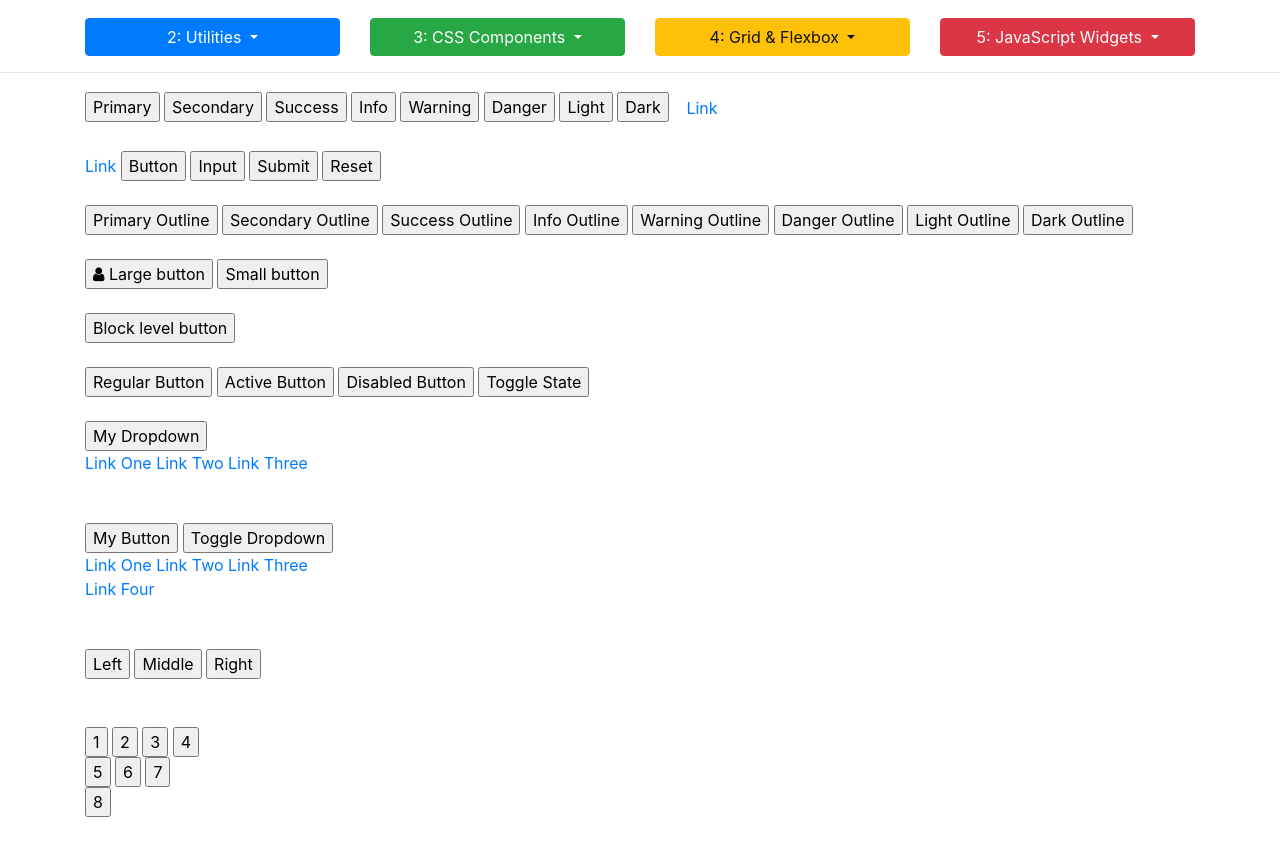
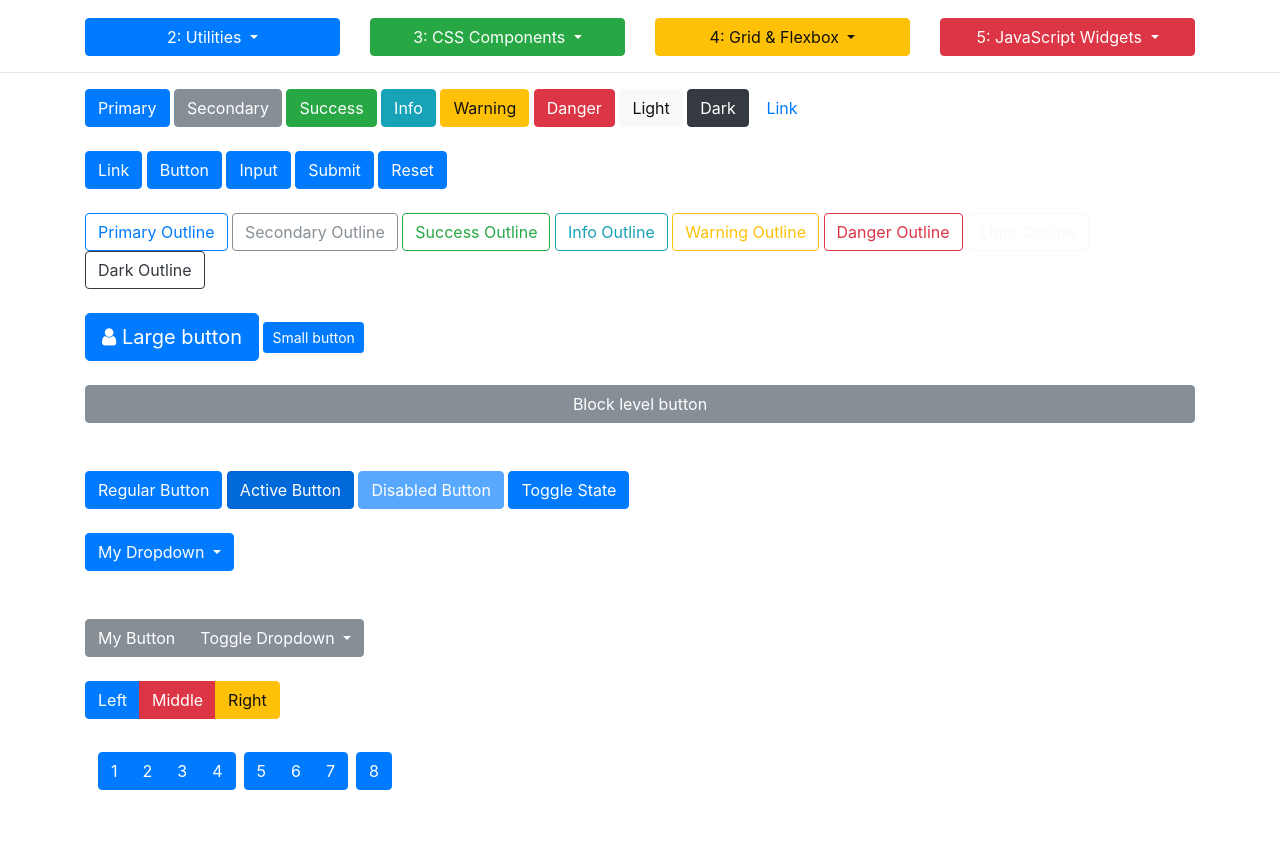
Before and after one commit to BrandonSmith8038/Udemy-BootStrap-4, a plain HTML site: page Bootstrap Sandbox/3_2_buttons.html in a window 1280 px wide. Shown: the part 109-952 px from the top of the page. Drawn offline with nearby package versions, Linux system fonts and the light colour scheme.

Commit message:
Finished Buttons

```diff
--- a/Bootstrap Sandbox/3_2_buttons.html
+++ b/Bootstrap Sandbox/3_2_buttons.html
@@ -83,122 +83,122 @@
         <!--########################START HERE#########################-->
 
         <!-- BUTTONS -->
-        <button type="button">Primary</button>
-        <button type="button">Secondary</button>
-        <button type="button">Success</button>
-        <button type="button">Info</button>
-        <button type="button">Warning</button>
-        <button type="button">Danger</button>
-        <button type="button">Light</button>
-        <button type="button">Dark</button>
-        <button class="btn btn-link">Link</button>
+        <button type="button" class="btn btn-primary">Primary</button>
+        <button type="button" class="btn btn-secondary">Secondary</button>
+        <button type="button" class="btn btn-success">Success</button>
+        <button type="button" class="btn btn-info">Info</button>
+        <button type="button" class="btn btn-warning">Warning</button>
+        <button type="button" class="btn btn-danger">Danger</button>
+        <button type="button" class="btn btn-light">Light</button>
+        <button type="button" class="btn btn-dark">Dark</button>
+        <button class="btn btn-link" class="btn btn-link">Link</button>
 
         <br><br>
 
         <!-- BUTTON TAGS -->
-        <a href="#" role="button">Link</a>
-        <button type="submit">Button</button>
-        <input type="button" value="Input">
-        <input type="submit" value="Submit">
-        <input type="reset" value="Reset">
+        <a href="#" role="button" class="btn btn-primary">Link</a>
+        <button type="submit" class="btn btn-primary">Button</button>
+        <input type="button" value="Input" class="btn btn-primary">
+        <input type="submit" value="Submit" class="btn btn-primary">
+        <input type="reset" value="Reset" class="btn btn-primary">
 
         <br><br>
 
         <!-- OUTLINE BUTTONS -->
-        <button type="button">Primary Outline</button>
-        <button type="button">Secondary Outline</button>
-        <button type="button">Success Outline</button>
-        <button type="button">Info Outline</button>
-        <button type="button">Warning Outline</button>
-        <button type="button">Danger Outline</button>
-        <button type="button">Light Outline</button>
-        <button type="button">Dark Outline</button>
+        <button type="button" class="btn btn-outline-primary">Primary Outline</button>
+        <button type="button" class="btn btn-outline-secondary">Secondary Outline</button>
+        <button type="button" class="btn btn-outline-success">Success Outline</button>
+        <button type="button" class="btn btn-outline-info">Info Outline</button>
+        <button type="button" class="btn btn-outline-warning">Warning Outline</button>
+        <button type="button" class="btn btn-outline-danger">Danger Outline</button>
+        <button type="button" class="btn btn-outline-light">Light Outline</button>
+        <button type="button" class="btn btn-outline-dark">Dark Outline</button>
 
         <br><br>
 
         <!-- BUTTON SIZES -->
-        <button type="button"><i class="fa fa-user"></i> Large button</button>
-        <button type="button">Small button</button>
+        <button type="button" class="btn btn-primary btn-lg"><i class="fa fa-user"></i> Large button</button>
+        <button type="button" class="btn btn-primary btn-sm">Small button</button>
         <br><br>
-        <button type="button">Block level button</button>
+        <button type="button" class="btn btn-secondary btn-block">Block level button</button>
 
         <br><br>
 
         <!-- STATES -->
-        <button type="button">Regular Button</button>
-        <button type="button">Active Button</button>
-        <button type="button">Disabled Button</button>
+        <button type="button" class="btn btn-primary">Regular Button</button>
+        <button type="button" class="btn btn-primary active">Active Button</button>
+        <button type="button" class="btn btn-primary disabled">Disabled Button</button>
 
-        <button type="button">
+        <button type="button" class="btn btn-primary" data-toggle="button">
             Toggle State
         </button>
 
         <br><br>
 
         <!-- BUTTON DROPDOWNS -->
-        <div>
-            <button type="button">
+        <div class="dropdown">
+            <button type="button" class="btn btn-primary dropdown-toggle" data-toggle="dropdown">
                 My Dropdown
             </button>
-            <div>
-                <a href="#">Link One</a>
-                <a href="#">Link Two</a>
-                <a href="#">Link Three</a>
+            <div class="dropdown-menu">
+                <a href="#" class="dropdown-item">Link One</a>
+                <a href="#" class="dropdown-item">Link Two</a>
+                <a href="#" class="dropdown-item">Link Three</a>
             </div>
         </div>
 
         <br><br>
 
         <!-- SPLIT DROPDOWNS -->
-        <div>
-            <button type="button">My Button</button>
-            <button type="button">
+        <div class="btn-group">
+            <button type="button" class="btn btn-secondary">My Button</button>
+            <button type="button" class="btn btn-secondary dropdown-toggle" data-toggle="dropdown">
                 <span>Toggle Dropdown</span>
             </button>
-            <div>
-                <a href="#">Link One</a>
-                <a href="#">Link Two</a>
-                <a href="#">Link Three</a>
-                <div></div>
-                <a href="#">Link Four</a>
+            <div class="dropdown-menu">
+                <a href="#" class="dropdown-item">Link One</a>
+                <a href="#" class="dropdown-item">Link Two</a>
+                <a href="#" class="dropdown-item">Link Three</a>
+                <div class="dropdown-divider"></div>
+                <a href="#" class="dropdown-item">Link Four</a>
             </div>
         </div>
 
         <br><br>
 
         <!-- BUTTON GROUPS -->
-        <div>
-            <button type="button">Left</button>
-            <button type="button">Middle</button>
-            <button type="button">Right</button>
+        <div class="btn-group">
+            <button type="button" class="btn btn-primary">Left</button>
+            <button type="button" class="btn btn-danger">Middle</button>
+            <button type="button" class="btn btn-warning">Right</button>
         </div>
 
         <br></br>
 
         <!-- BUTTON TOOLBAR -->
-        <div>
-            <div>
-                <button type="button">1</button>
-                <button type="button">2</button>
-                <button type="button">3</button>
-                <button type="button">4</button>
+        <div class="btn btn-toolbar">
+            <div class="btn-group mr-2">
+                <button type="button" class="btn btn-primary">1</button>
+                <button type="button" class="btn btn-primary">2</button>
+                <button type="button" class="btn btn-primary">3</button>
+                <button type="button" class="btn btn-primary">4</button>
             </div>
-            <div>
-                <button type="button">5</button>
-                <button type="button">6</button>
-                <button type="button">7</button>
+            <div class="btn-group mr-2">
+                <button type="button" class="btn btn-primary">5</button>
+                <button type="button" class="btn btn-primary">6</button>
+                <button type="button" class="btn btn-primary">7</button>
             </div>
-            <div>
-                <button type="button">8</button>
+            <div class="btn-group">
+                <button type="button" class="btn btn-primary">8</button>
             </div>
         </div>
 
         <br><br>
 
-        <div>
-            <button type="button">Left</button>
-            <button type="button">Middle</button>
-            <button type="button">Right</button>
+        <div class="btn-group-vertical">
+            <button type="button" class="btn btn-secondary">Left</button>
+            <button type="button" class="btn btn-secondary">Middle</button>
+            <button type="button" class="btn btn-secondary">Right</button>
         </div>
 
     </div><!-- ./container -->
```
